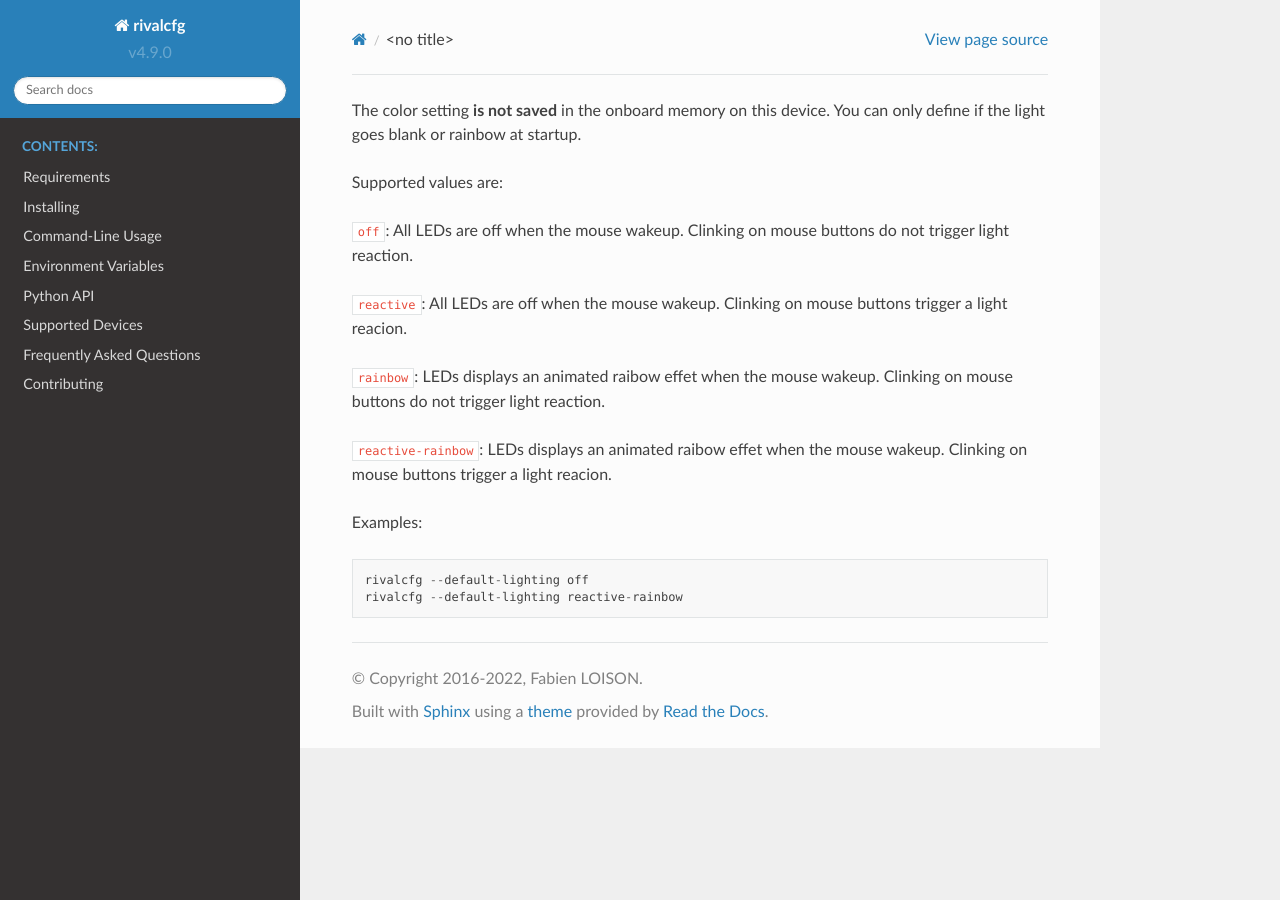
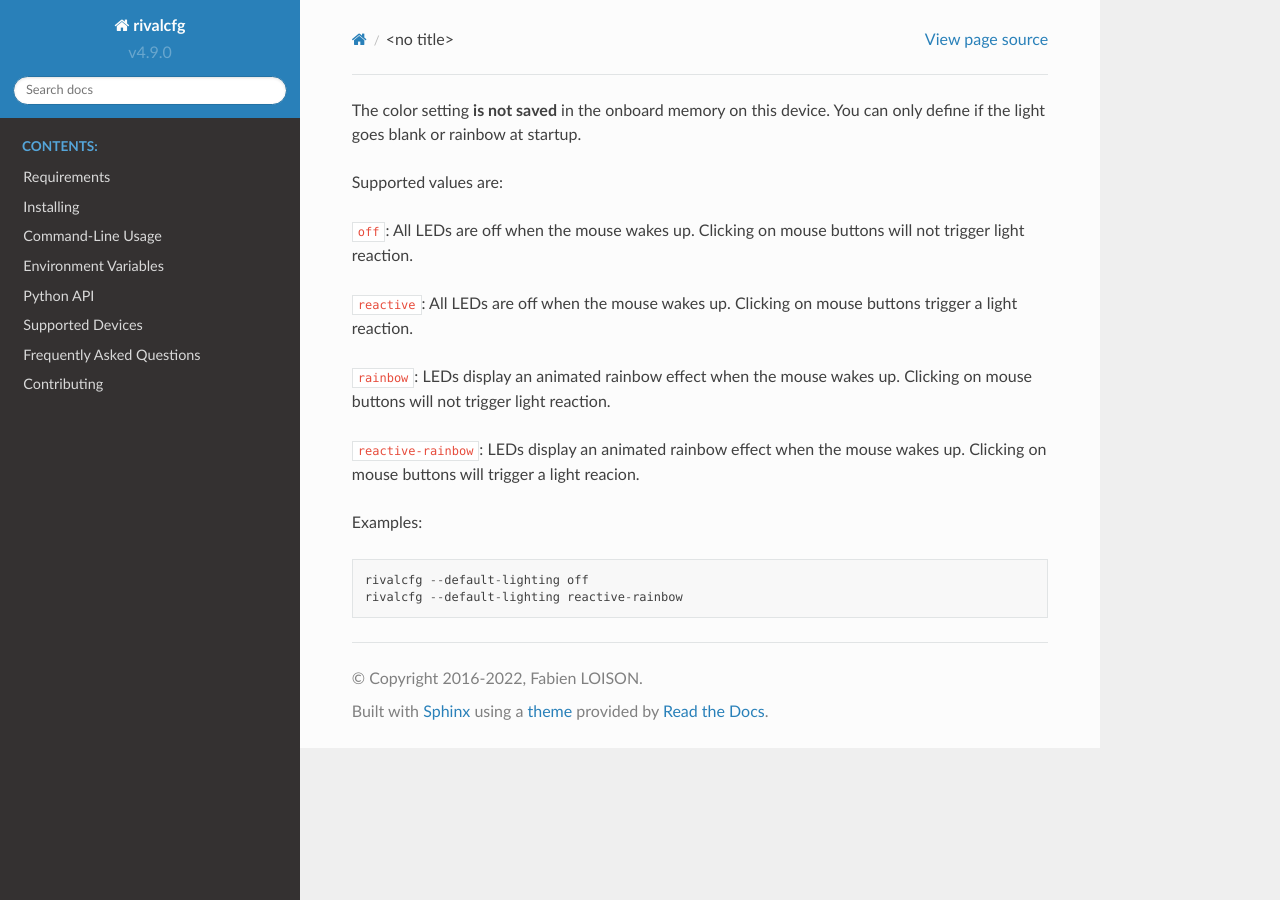
Before and after one commit to flozz/rivalcfg, a Sphinx documentation site: the page built from doc/devices/_default_lighting_reactive.rst, in a window 1280 px wide. Built offline with Sphinx 7.4.7 and the Read the Docs theme 2.0.0, drawn with Linux system fonts in a browser that asks for light colours.

Commit message:
Fix typos

```diff
--- a/doc/devices/_default_lighting_reactive.rst
+++ b/doc/devices/_default_lighting_reactive.rst
@@ -3,16 +3,16 @@
 
 Supported values are:
 
-* ``off``: All LEDs are off when the mouse wakeup. Clinking on mouse buttons do
+* ``off``: All LEDs are off when the mouse wakes up. Clicking on mouse buttons will
   not trigger light reaction.
 
-* ``reactive``: All LEDs are off when the mouse wakeup. Clinking on mouse buttons trigger a light reacion.
+* ``reactive``: All LEDs are off when the mouse wakes up. Clicking on mouse buttons trigger a light reaction.
 
-* ``rainbow``: LEDs displays an animated raibow effet when the mouse wakeup.
-  Clinking on mouse buttons do not trigger light reaction.
+* ``rainbow``: LEDs display an animated rainbow effect when the mouse wakes up.
+  Clicking on mouse buttons will not trigger light reaction.
 
-* ``reactive-rainbow``: LEDs displays an animated raibow effet when the mouse
-  wakeup. Clinking on mouse buttons trigger a light reacion.
+* ``reactive-rainbow``: LEDs display an animated rainbow effect when the mouse
+  wakes up. Clicking on mouse buttons will trigger a light reacion.
 
 Examples::
 
```
